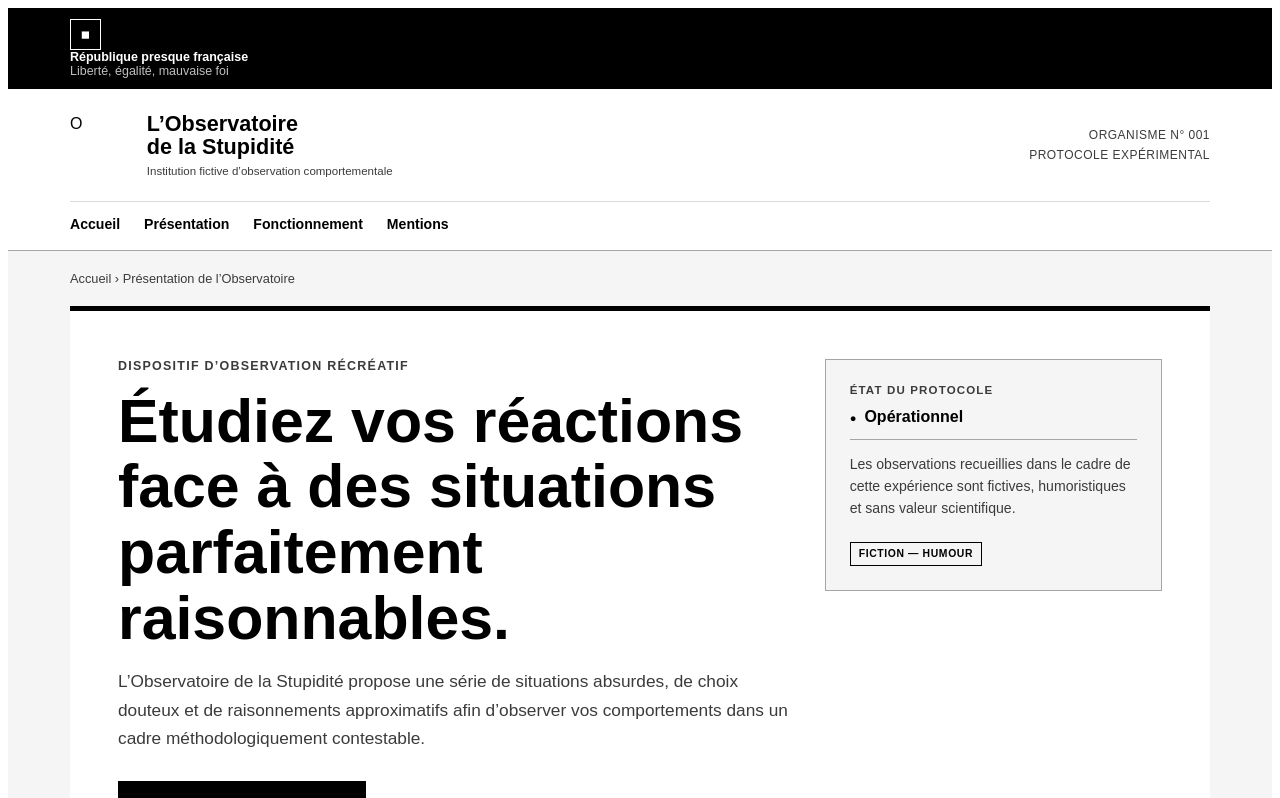
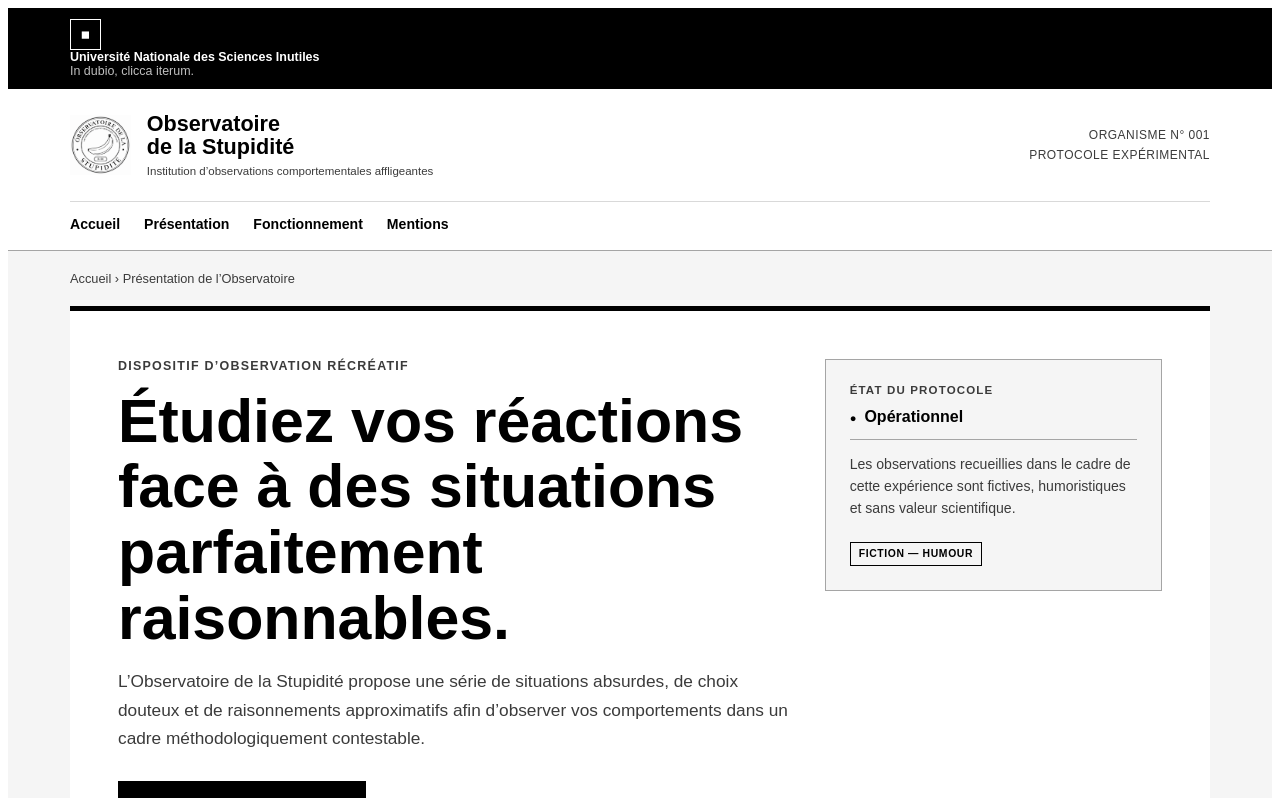
Before and after one commit to C4ctusJD/observatoire_de_la_stupidite, a Next.js app: page / in a window 1280 px wide. Shown: the top 798 px of the page. Built offline with nearby package versions, Linux system fonts and the light colour scheme.

Commit message:
Update page.js

```diff
--- a/app/page.js
+++ b/app/page.js
@@ -11,11 +11,11 @@ export default function PageAccueil() {
           <span className={styles.embleme}>◼</span>
 
           <div>
-            <strong>République presque française</strong>
+            <strong>Université Nationale des Sciences Inutiles</strong>
             <br />
 
             <span className={styles.sousTexte}>
-              Liberté, égalité, mauvaise foi
+              In dubio, clicca iterum.
             </span>
           </div>
         </div>
@@ -26,17 +26,21 @@ export default function PageAccueil() {
         <div className={styles.conteneur}>
           <div className={styles.entetePrincipal}>
             <Link href="/" className={styles.identite}>
-              <span className={styles.logo}>O</span>
+              <img
+                src="/images/logo_ods.png"
+                alt="Logo de L’Observatoire de la Stupidité"
+                className={styles.logo}
+              />
 
               <span>
                 <strong className={styles.nomSite}>
-                  L’Observatoire
+                  Observatoire
                   <br />
                   de la Stupidité
                 </strong>
 
                 <span className={styles.baseline}>
-                  Institution fictive d’observation comportementale
+                  Institution d’observations comportementales affligeantes
                 </span>
               </span>
             </Link>
```
